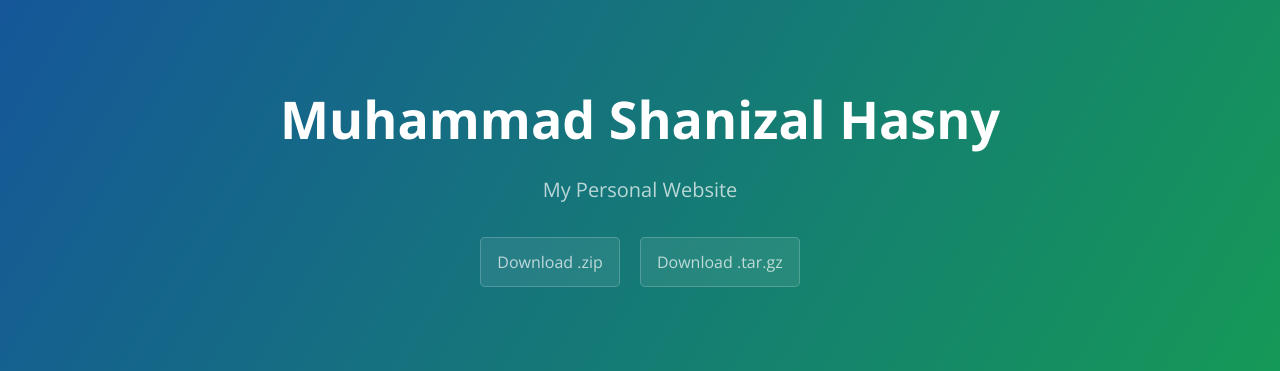
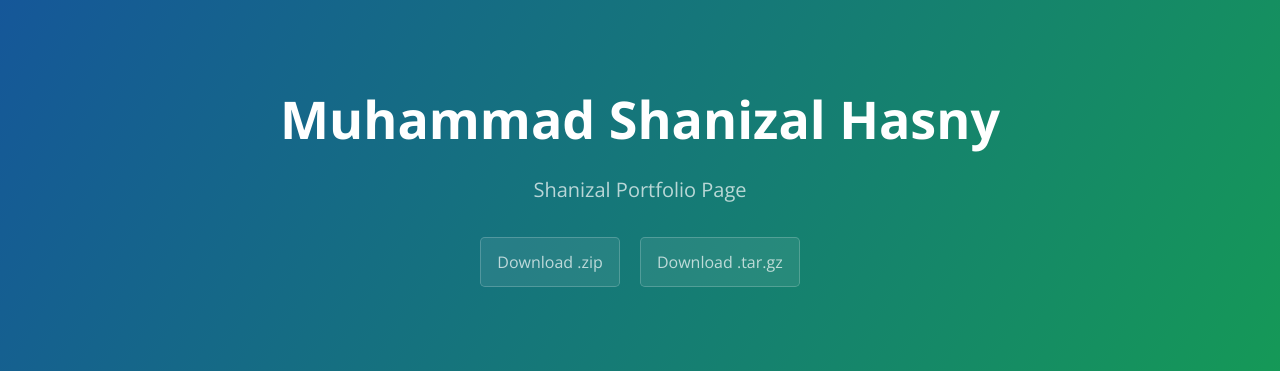
Before and after one commit to shanizalh/shanizalh.github.io, a Jekyll site: the page built from index.md, in a window 1280 px wide and 900 px high. Shown: the top 371 px of the window. Built offline with Jekyll 4.4.1, drawn with Linux system fonts in a browser that asks for light colours; our own code applies the rules of GitHub Pages for plain Markdown files.

Commit message:
Update _config.yml

```diff
--- a/_config.yml
+++ b/_config.yml
@@ -1,5 +1,5 @@
 title: Muhammad Shanizal Hasny
-description: My Personal Website
+description: Shanizal Portfolio Page
 show_downloads: true
 google_analytics:
 theme: jekyll-theme-cayman
```
